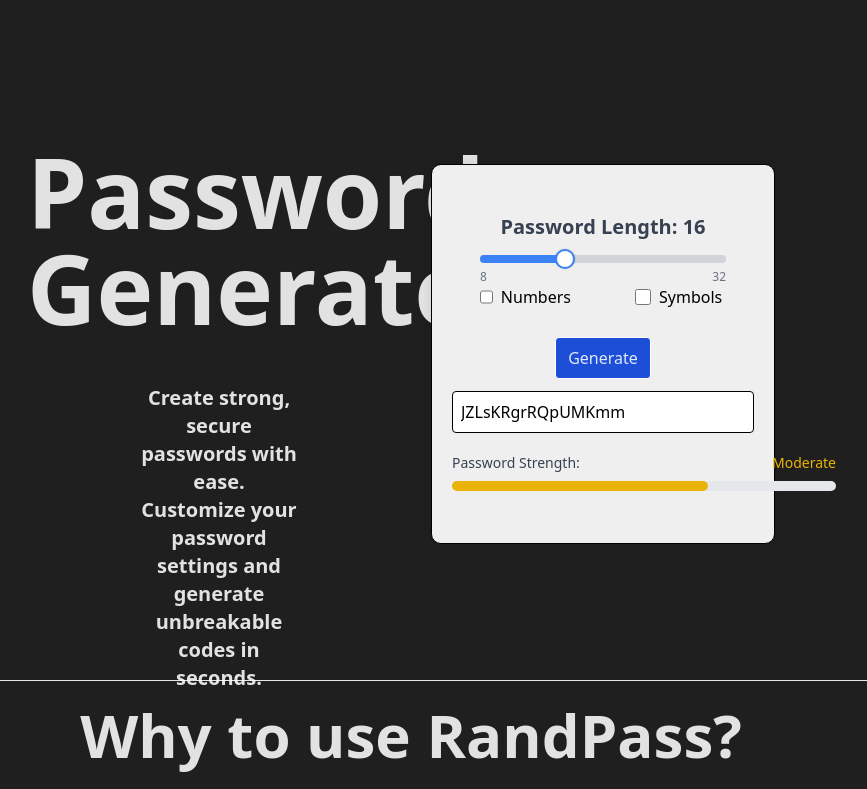
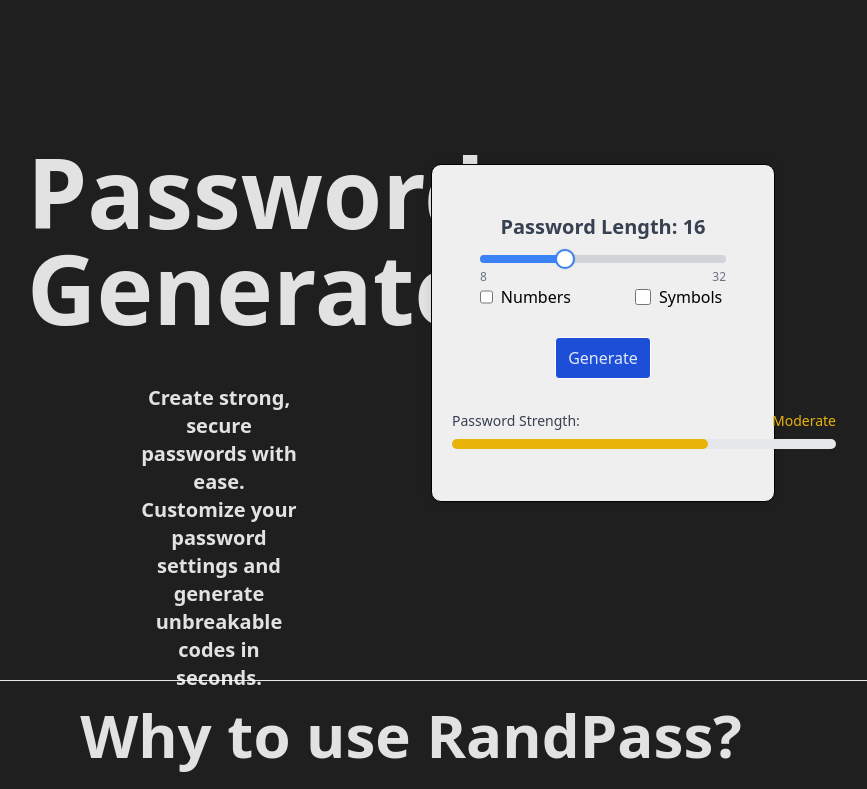
Before and after one commit to JASantacruz00/password-generator, a Vue app: page / in a window 1280 px wide. Shown: the top 789 px of the page, without its empty margins (229-1096 px from the left). Built offline with nearby package versions, Linux system fonts and the light colour scheme.

Commit message:
Changes in the operation of the password generator

```diff
--- a/src/components/PasswordGenerator.vue
+++ b/src/components/PasswordGenerator.vue
@@ -14,32 +14,33 @@
         <div class="options">
           <div class="grid grid-cols-2 gap-16">
             <div class="flex items-center justify-end space-x-2">
-              <input v-model="options.numbers" type="checkbox" class="w-4 h-4 form-checkbox" />
-              <label>Numbers</label>
+              <input
+                v-model="options.numbers"
+                type="checkbox"
+                class="w-4 h-4 form-checkbox"
+              />
+              <label class="text-black">Numbers</label>
             </div>
             <div class="flex items-center space-x-2">
-              <input v-model="options.symbols" type="checkbox" class="w-4 h-4 form-checkbox" />
-              <label>Symbols</label>
+              <input
+                v-model="options.symbols"
+                type="checkbox"
+                class="w-4 h-4 form-checkbox"
+              />
+              <label class="text-black">Symbols</label>
             </div>
           </div>
         </div>
       </div>
-      <input
-        type="button"
-        value="Generate"
-        class="bg-blue-700 border border-solid px-3 py-2 mb-3 border-white rounded cursor-pointer"
-        @click="generatePassword"
-      />
-      <input
-        v-model="password"
-        class="w-full text-black border border-black p-2 rounded"
-        type="text"
-        readonly
-      ></input>
-      <PasswordStrength
-        :password="password"
-        class='mt-5 pb-8'
-      />
+      <div class="flex flex-col justify-center items-center">
+        <input
+          type="button"
+          value="Generate"
+          class="bg-blue-700 w-24 border border-solid px-3 py-2 mb-3 border-white rounded cursor-pointer"
+          @click="generatePassword"
+        />
+      </div>
+      <PasswordStrength :password="password" class="mt-5 pb-8" />
     </div>
   </div>
 </template>
@@ -48,12 +49,14 @@
 import { ref, type Ref, onMounted } from "vue";
 import { IOptions } from "../shared/types/types";
 import PasswordStrength from "./PasswordStrength.vue";
-import InputRange from '../shared/components/InputRange.vue'
+import InputRange from "../shared/components/InputRange.vue";
 
 const password: Ref<string> = ref("");
 const passwordLength: Ref<number> = ref(16);
 const rows: Ref<number> = ref(1);
-const charset: Ref<string> = ref("abcdefghijklmnopqrstuvwxyzABCDEFGHIJKLMNOPQRSTUVWXYZ");
+const charset: Ref<string> = ref(
+  "abcdefghijklmnopqrstuvwxyzABCDEFGHIJKLMNOPQRSTUVWXYZ"
+);
 const numbers: Ref<string> = ref("0123456789");
 const symbols: Ref<string> = ref("!@#$%^&*()_+-=[]{}|;:,.<>?");
 
@@ -70,10 +73,9 @@
   if (passwordLength.value > 32) {
     passwordLength.value = 32;
   }
-}
+};
 
 const generatePassword = () => {
-  password.value = ""
   charset.value = "abcdefghijklmnopqrstuvwxyzABCDEFGHIJKLMNOPQRSTUVWXYZ";
 
   if (options.value.numbers) {
@@ -84,21 +86,14 @@
   }
 
   for (let i = 0; i < passwordLength.value; i++) {
-
-    password.value += charset.value.charAt(Math.floor(Math.random() * charset.value.length));
+    password.value += charset.value.charAt(
+      Math.floor(Math.random() * charset.value.length)
+    );
   }
   rows.value = Math.ceil(passwordLength.value / 20);
-}
+};
 
 onMounted(() => {
   generatePassword();
 });
 </script>
-
-<style scoped>
-
-
-label {
-  color: black;
-}
-</style>
```
